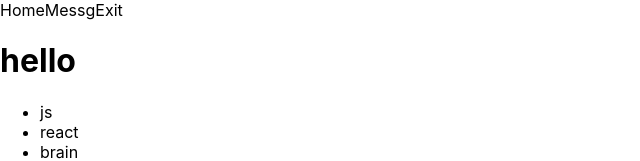
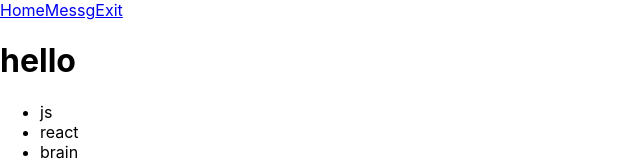
Before and after one commit to i-doshechnikow/kstr_project, a React (Create React App) app: page / in a window 1280 px wide. Shown: the top 161 px of the page, without its empty margins (0-640 px from the left). Built offline with nearby package versions, Linux system fonts and the light colour scheme.

Commit message:
test commit

```diff
--- a/src/App.js
+++ b/src/App.js
@@ -1,5 +1,7 @@
 import logo from './logo.svg';
 import './App.css';
+import Tech from './tech.js';
+import Header from './header.js';
 
 const Apps = () => {
   return (
@@ -11,24 +13,5 @@ const Apps = () => {
   )
 }
 
-const Tech = () => {
-  return (
-    <ul>
-      <li>js</li>
-      <li>react</li>
-      <li>brain</li>
-    </ul>
-  )
-}
-
-const Header = () => {
-  return (
-    <div className="container">
-        <a>Home</a>
-        <a>Messg</a>
-        <a>Exit</a>
-    </div>
-  );
-}
 
 export default Apps;
--- /dev/null
+++ b/src/header.js
@@ -0,0 +1,13 @@
+import React from 'react';
+
+const Header = () => {
+  return (
+    <div className="container">
+        <a href="#">Home</a>
+        <a href="#">Messg</a>
+        <a href="#">Exit</a>
+    </div>
+  );
+}
+
+export default Header;
--- /dev/null
+++ b/src/tech.js
@@ -0,0 +1,13 @@
+import React from 'react';
+
+const Tech = () => {
+    return (
+      <ul>
+        <li>js</li>
+        <li>react</li>
+        <li>brain</li>
+      </ul>
+    )
+  }
+
+export default Tech;
```
